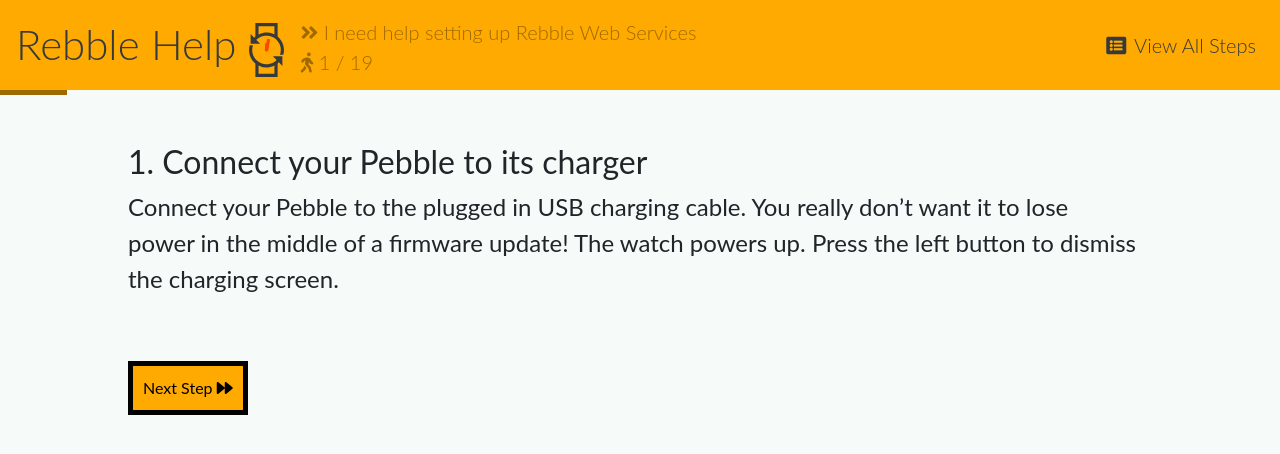
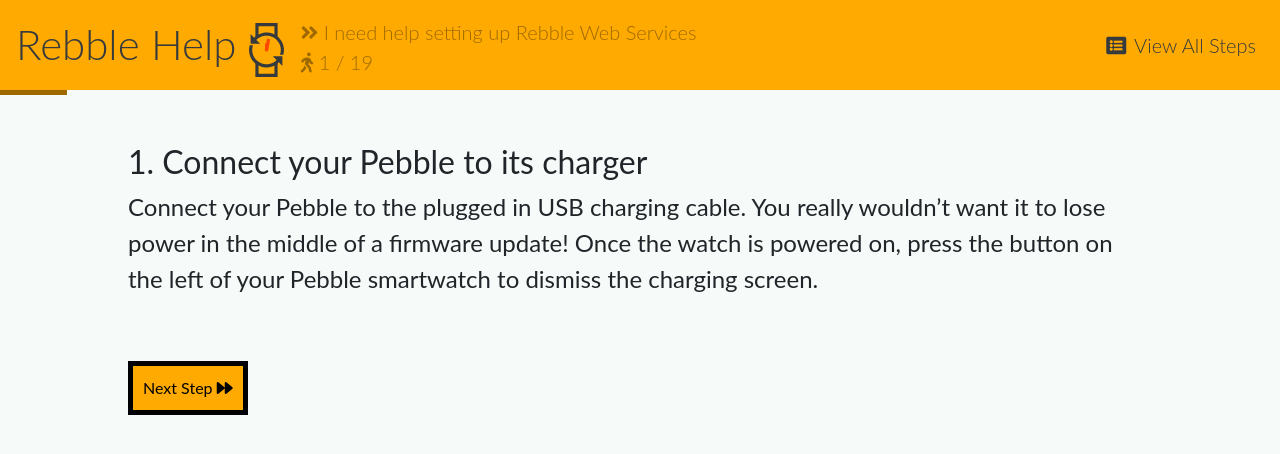
Before and after one commit to pebble-dev/rebble-help, a Jekyll site: the page built from _topic/setup-ios.md, in a window 1280 px wide. Shown: the top 454 px of the page. Built offline with Jekyll 4.4.1, drawn with Linux system fonts in a browser that asks for light colours; nearby versions of some CDN libraries; part of the change alters nothing that is shown.

Commit message:
Some changes to the iOS setup page

```diff
--- a/_topic/setup-ios.md
+++ b/_topic/setup-ios.md
@@ -11,7 +11,7 @@ os: ios
 
 # Connect your Pebble to its charger
 
-Connect your Pebble to the plugged in USB charging cable. You really don’t want it to lose power in the middle of a firmware update! The watch powers up. Press the left button to dismiss the charging screen.
+Connect your Pebble to the plugged in USB charging cable. You really wouldn't want it to lose power in the middle of a firmware update! Once the watch is powered on, press the button on the left of your Pebble smartwatch to dismiss the charging screen.
 
 # Install the app from the App Store
 
@@ -29,21 +29,21 @@ or via this QR code:
 
 # Open the Pebble app
 
-If prompted, allow the Pebble app to turn on Bluetooth
+If prompted, allow the Pebble app to turn on Bluetooth.
 
 ![](/images/ios/setup1.png)
 
 # Skip the sign in page
 
-The old sign in page (now blank) will be shown.
+The old sign in page (now blank) should be shown.
 
 ![](/images/ios/setup2.png)
 
-Press skip in the top left
+Press **SKIP** in the top left.
 
 # Choose dictation language
 
-Choose your dictation language
+Choose your dictation language. (This only works if you sign up for a [Rebble subscription.](/subscription))
 
 ![](/images/ios/setup3.png)
 
@@ -51,17 +51,19 @@ Choose your dictation language
 
 ![](/images/ios/setup4.png)
 
-iOS the opens the accessory pairing screen. Wait a moment and select your Pebble
+iOS then should open the accessory pairing screen. Wait a moment, then select your Pebble.
 
 ![](/images/ios/setup5.png)
 
 # Wait for any updates
 
-If required, your watch will now update, wait for this to be complete.
+If required, your watch will now update. Just wait for this to complete, then go to the next step.
 
 ![](/images/ios/setup7.png)
 
 # Select the dictation language
+
+Choose your dictation language. (This only works if you sign up for a [Rebble subscription.](/subscription))
 
 ![](/images/ios/setup8.png)
 
@@ -73,19 +75,19 @@ Allow the Pebble app to pair with your watch in Low Energy (LE) mode.
 
 # Enable push notifications
 
-Enable notifications
+Enable notifications to see notifications on your Pebble smartwatch.
 
 ![](/images/ios/setup12.png)
 
 # Allow location access
 
+Press 'Allow Once'. You'll need to change this to 'Always' later for certain Pebble functionality to work, like local weather.
+
 ![](/images/ios/setup13.png)
-
-Press 'Allow Once'. You'll need to change this to 'Always' later for certain Pebble functionality to work.
 
 # Setup calendars and Pebble Health
 
-Run through the Calendar and Pebble Health screens, enabling these is optional
+Run through the Calendar and Pebble Health screens. Note that enabling these is optional, but recommended.
 
 ![](/images/ios/setup14.png)
 
@@ -93,7 +95,7 @@ Run through the Calendar and Pebble Health screens, enabling these is optional
 
 # Finish configuring your Pebble
 
-Once you get to this screen, you've finished part 1 - connecting your Pebble.
+Once you get to this screen, you've finished part 1 - connecting your Pebble!
 
 ![](/images/ios/setup16.png)
 
@@ -101,8 +103,9 @@ All that's left to do now is set the location permission and connect it to Rebbl
 
 # Allow location
 
-Open iPhone settings and search for 'location'. Open the location setting under 'Privacy'.
-A list of your apps should load. Find the Pebble app.
+Open your iPhone's settings and look for "Privacy." Then, open the "Location Services" section.
+
+A list of your apps should load. Find the Pebble app here.
 
 Set the location permission to 'Always'. This is required for things like watchface weather.
 
@@ -110,7 +113,7 @@ Set the location permission to 'Always'. This is required for things like watchf
 
 # Open auth.rebble.io
 
-On the phone, open a decent browser (like Chrome), and go to auth.rebble.io.
+On the phone, open a decent browser (like Safari), and go to auth.rebble.io.
 
 <notmobile>
     <qr url="https://auth.rebble.io" />
@@ -123,13 +126,13 @@ You are greeted with a number of ways to sign in.
 
 Choose one and sign in. *Remember your sign in credentials!*
 
-You will return to the Rebble site, and are greeted with *You’re all set!*
+You'll be returned to the Rebble website, and be greeted with *You're all set!*
 
 # Press 'Switch to Rebble'
 
-Read the page, then tap the switch to Rebble button. If you get a prompt, press 'Okay'.
+Read the page, then tap the Switch to Rebble button. If you get a prompt, accept it.
 
-The Pebble iOS app will then open. If you get the 'Configuration change' prompt, press 'Change'.
+The Pebble iOS app should open. If you get the 'Configuration change' prompt, press 'Change'.
 
 ![](/images/ios/boot1.png)
 
@@ -139,11 +142,11 @@ The Pebble iOS app will then open. If you get the 'Configuration change' prompt,
 
 After waiting, tap the yellow exclamation mark in the top left of the screen ![icon](/images/ios/boot4.png)
 
-You'll see this menu:
+You should see this menu.
 
 ![](/images/ios/boot2.png)
 
-Press Log in.
+Press "Log in."
 
 # You're done
 
@@ -151,12 +154,12 @@ You should now see this screen:
 
 ![](/images/ios/boot3.png).
 
-Press "It's Rebble Time"
+Press **IT'S REBBLE TIME**.
 
 # You’re done!
 
 ![noborder](/images/setup/13.png)
 
-You’re done! Go to Watchfaces, tap the big red “+” in the lower right corner and find and install watchfaces you like from the Rebble store.
+You’re done! If you'd like to, tap the big “+” in the lower right corner and find and install watchfaces you like from the Rebble appstore.
 
-If you want to use dicatation, or want a faster timeline sync, check out a [Rebble subscription](/subscription)
+If you want to use dictation, want weather in the included Weather app, want weather in your Timeline, and want to support us, check out our $3/month [Rebble subscription!](/subscription)
```
